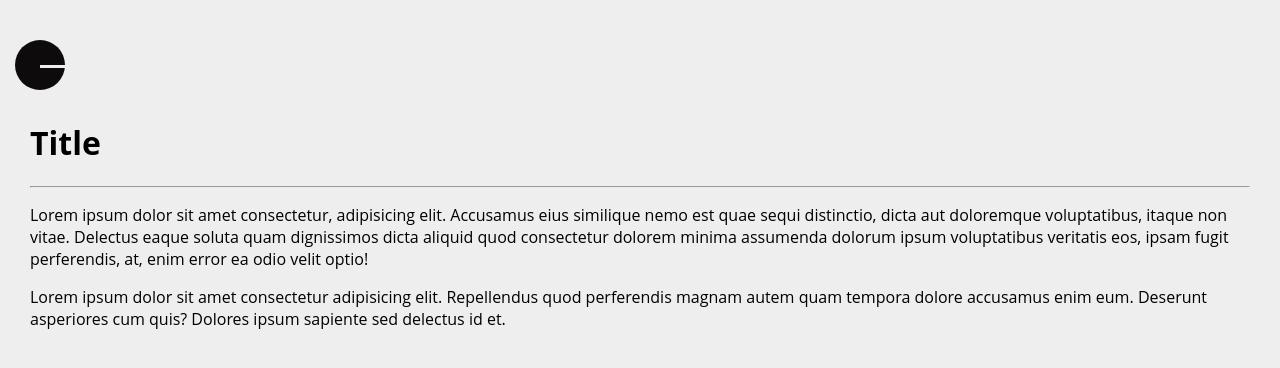
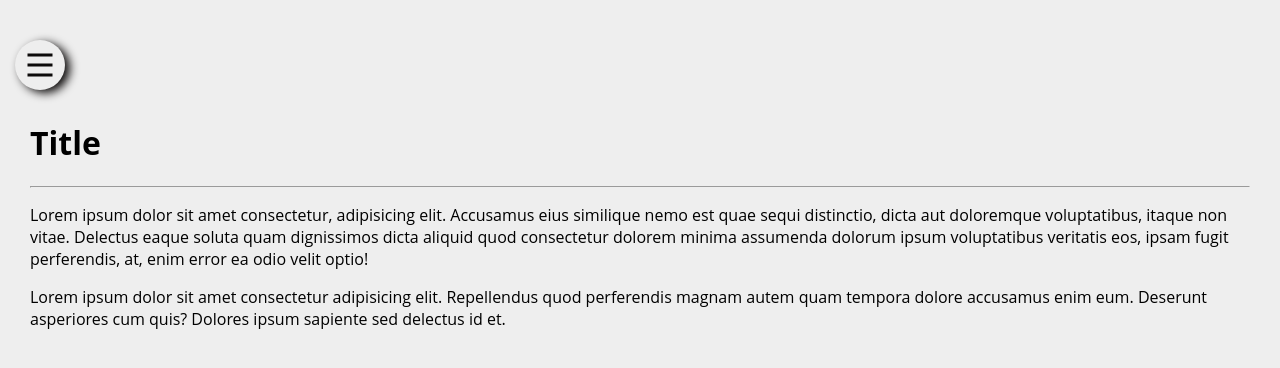
Before and after one commit to mo-yunus/animated_offcanvas, a plain HTML site: page index.html in a window 1280 px wide. Drawn offline with Linux system fonts and the light colour scheme.

Commit message:
few more tweaks

```diff
--- a/index.html
+++ b/index.html
@@ -18,7 +18,7 @@
                 <a href="">About</a>
             </div>
         </div>
-        <div class="ham-btn">
+        <div class="ham-btn" onclick="document.body.classList.toggle('activeNav')">
             <span></span>
             <span></span>
             <span></span>
--- a/style.css
+++ b/style.css
@@ -32,6 +32,7 @@ body {
     border-left: 5px solid #eee;
 }
 
+/*
 .content {
     position: absolute;
     top: 0;
@@ -41,6 +42,24 @@ body {
     background: #eee;
     padding: 100px 30px;
     box-sizing: border-box;
+    transform-origin: top left;
+    transform: rotate(0deg);
+    transition: all 300ms ease-in;
+}
+*/
+
+.content {
+    position: absolute;
+    top: 0;
+    width: 0;
+    min-height: 150vh;
+    width: 100vw;
+    background: #eee;
+    padding: 100px 30px;
+    box-sizing: border-box;
+    transform-origin: left;
+    transform: translateX(0);
+    transition: all 300ms ease-in;
 }
 
 .ham-btn {
@@ -49,9 +68,10 @@ body {
     left: 15px;
     width: 50px;
     height: 50px;
-    background: #0d0b0b;
     z-index: 2;
     border-radius: 50%;
+    cursor: pointer;
+    box-shadow: 5px 3px 10px #0d0b0b;
 }
 
 .ham-btn span {
@@ -60,5 +80,46 @@ body {
     left: 50%;
     width: 50%;
     height: 3px;
+    background: #0d0b0b;
+    transform: translate(-50%, -50%);
+    transition: all 300ms ease-in-out;
+}
+
+.ham-btn span:nth-child(1) {
+    top: 30%;
+}
+
+.ham-btn span:nth-child(3) {
+    top: 70%;
+}
+
+body.activeNav {
+    overflow: hidden;
+}
+
+body.activeNav .content {
+    transform: translateX(200px);
+}
+
+/*
+body.activeNav .content {
+    transform: rotate(-32deg);
+}
+*/
+
+
+body.activeNav .ham-btn span:nth-child(1) {
+    top: 50%;
+    transform: translate(-50%, -50%) rotate(45deg);
     background: #eee;
 }
+
+body.activeNav .ham-btn span:nth-child(3) {
+    top: 50%;
+    transform: translate(-50%, -50%) rotate(-45deg);
+    background: #eee;
+}
+
+body.activeNav .ham-btn span:nth-child(2) {
+    display: none;
+}
```
